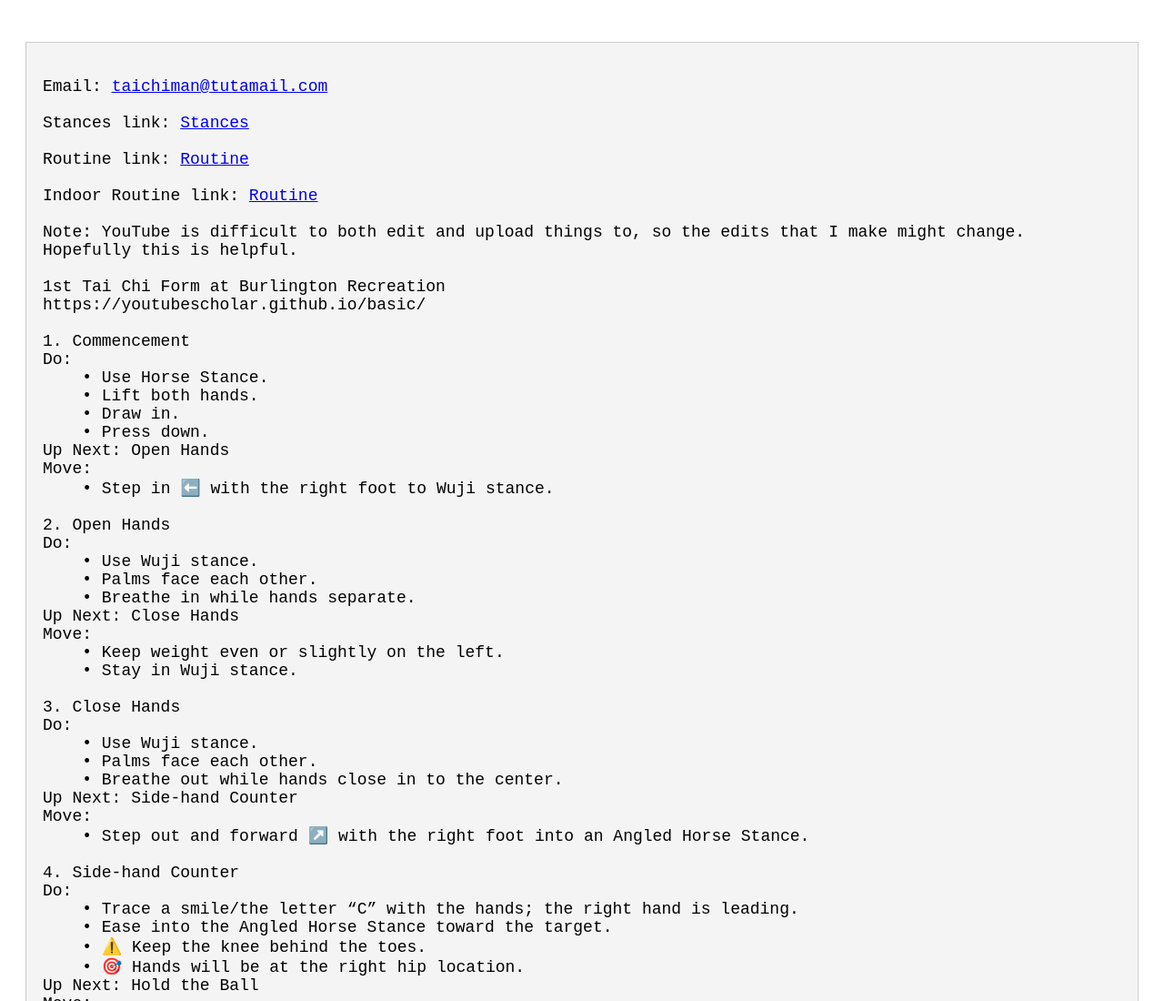
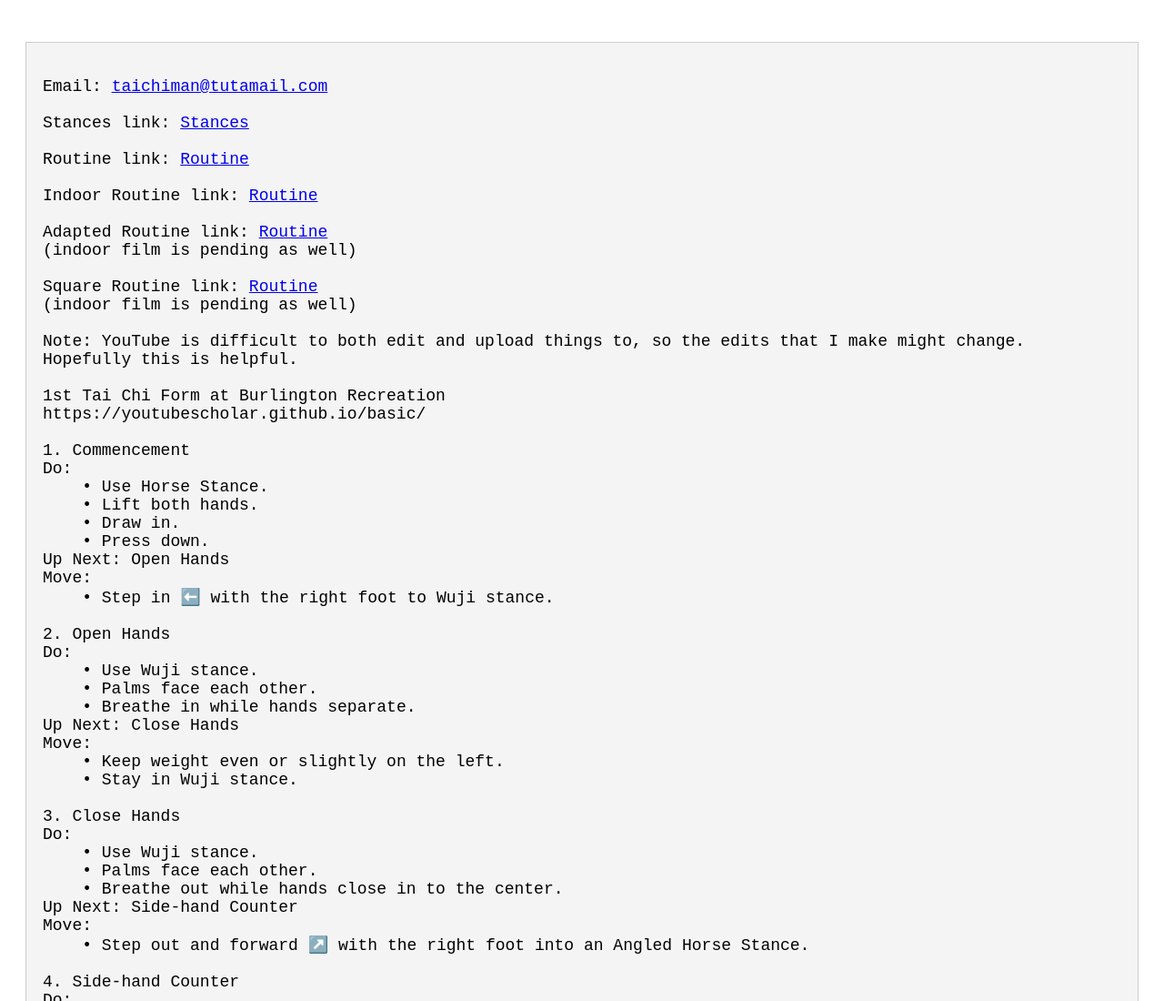
Before and after one commit to youtubescholar/basic, a plain HTML site: page index.html in a window 1280 px wide. Shown: the top 1100 px of the page at 91% size. Drawn offline with Linux system fonts and the light colour scheme.

Commit message:
Update index.html

```diff
--- a/index.html
+++ b/index.html
@@ -62,6 +62,12 @@ Stances link: <a href="https://youtu.be/j7t7pGJYdFo" aria-label="Goes to homepag
 Routine link: <a href="https://youtu.be/klUfrIHFfuk" aria-label="Goes to homepage" rel="noopener noreferrer">Routine</a>
 
 Indoor Routine link: <a href="https://youtu.be/ycYf3H3xd_E" aria-label="Goes to homepage" rel="noopener noreferrer">Routine</a>
+
+Adapted Routine link: <a href="https://youtu.be/x_mNvS6djyw" aria-label="Goes to homepage" rel="noopener noreferrer">Routine</a>
+(indoor film is pending as well)
+
+Square Routine link: <a href="https://youtu.be/nsnnDX7MHaU" aria-label="Goes to homepage" rel="noopener noreferrer">Routine</a>
+(indoor film is pending as well)
 
 Note: YouTube is difficult to both edit and upload things to, so the edits that I make might change. Hopefully this is helpful.
 
```
